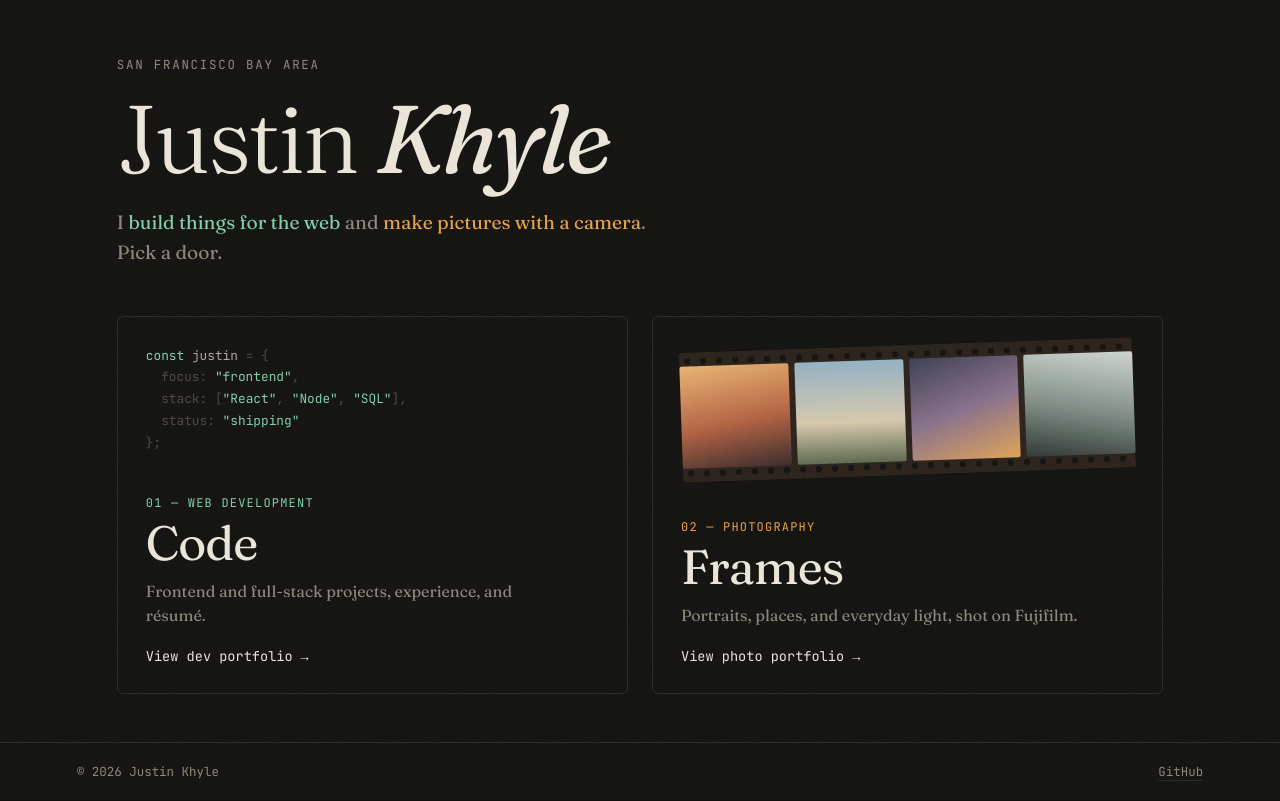
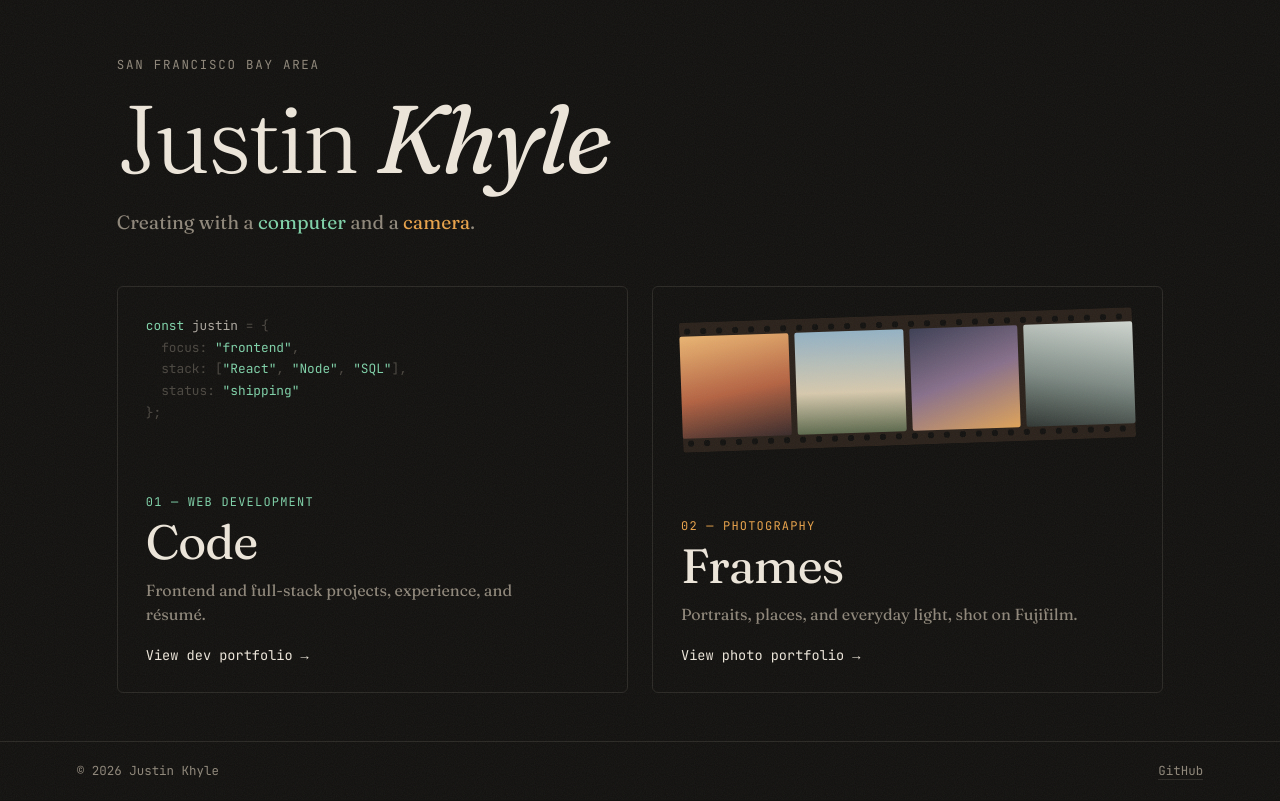
Before and after one commit to Justin-Khyle/justin-khyle.github.io, a plain HTML site: page index.html in a window 1280 px wide. Drawn offline with Linux system fonts and the light colour scheme.

Commit message:
Update hub intro line
Co-Authored-By: Claude Opus 5.5 <noreply@anthropic.com>
Claude-Session: https://claude.ai/code/session_01MmxyUsiJw8V7FZLooqNZpL

```diff
--- a/index.html
+++ b/index.html
@@ -216,9 +216,7 @@
   <p class="eyebrow rise d1">San Francisco Bay Area</p>
   <h1 class="rise d2">Justin <em>Khyle</em></h1>
   <p class="intro rise d3">
-    I <span class="c">build things for the web</span> and
-    <span class="f">make pictures with a camera</span>.
-    Pick a door.
+    Creating with a <span class="c">computer</span> and a <span class="f">camera</span>.
   </p>
 </header>
 
```
